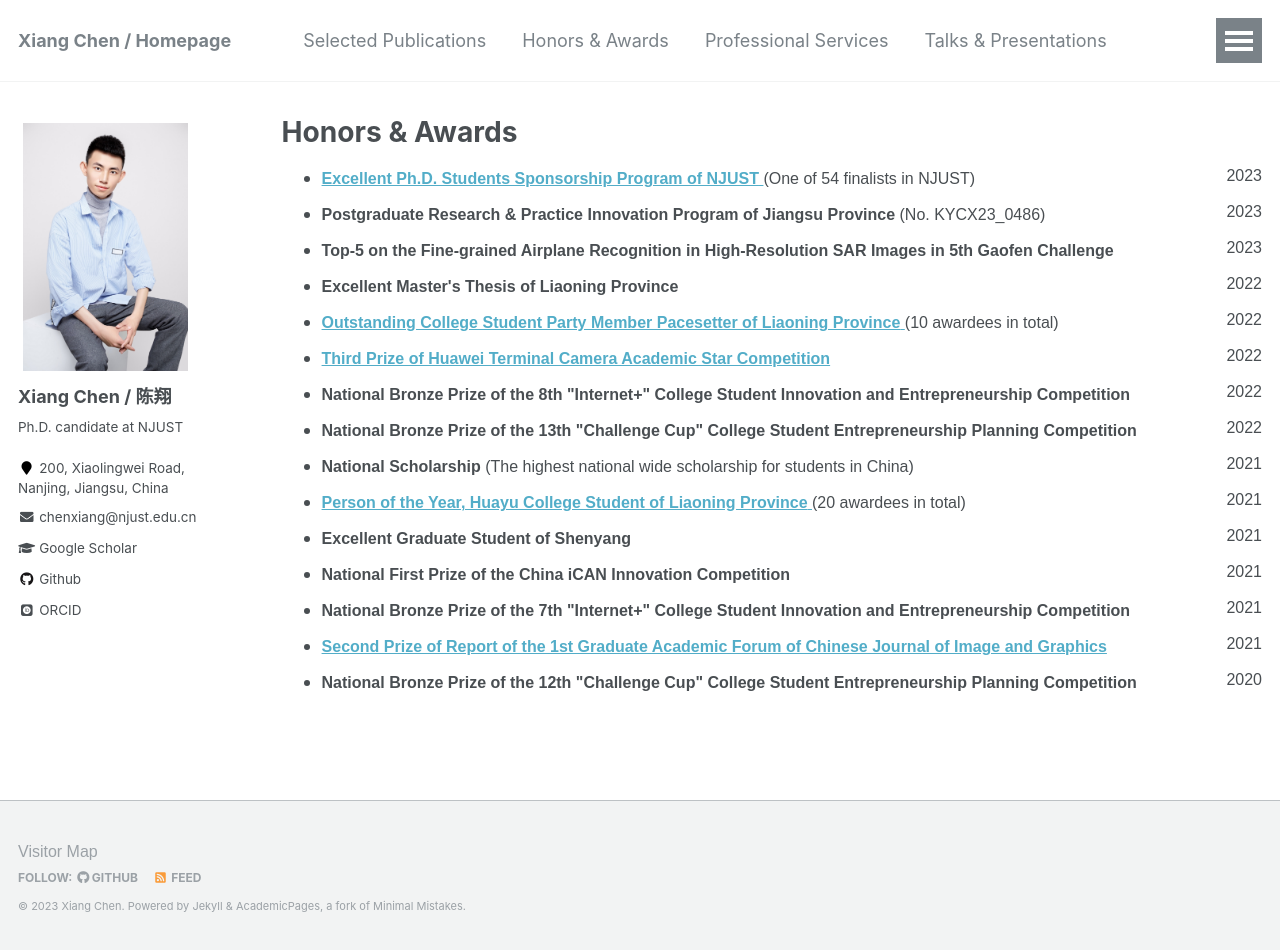
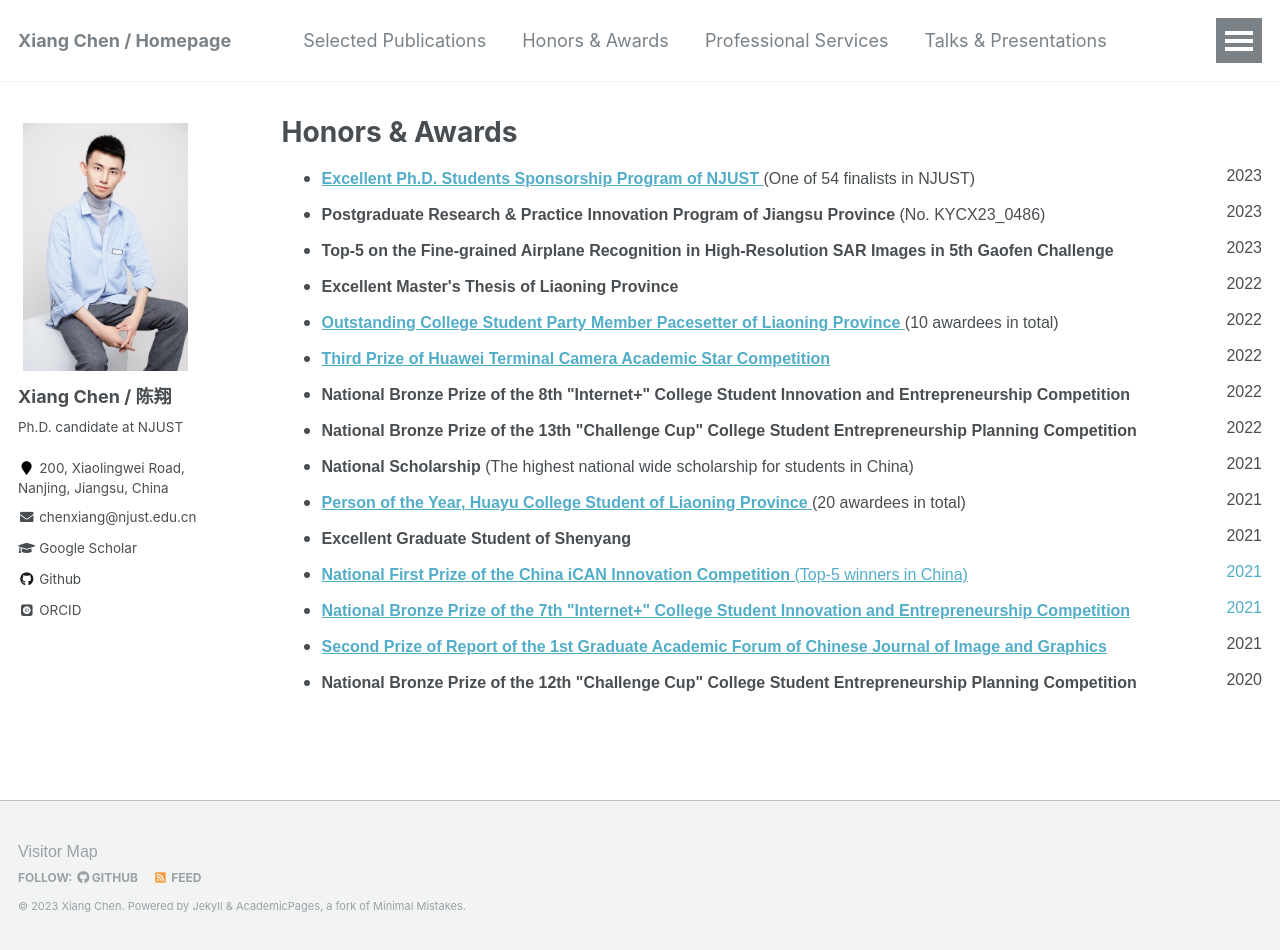
Before and after one commit to cschenxiang/cschenxiang.github.io, a Jekyll site: the page built from _pages/honors.html, in a window 1280 px wide and 950 px high. Built offline with Jekyll 4.4.1, drawn with Linux system fonts in a browser that asks for light colours; some web fonts are replaced.

Commit message:
Update honors.html

```diff
--- a/_pages/honors.html
+++ b/_pages/honors.html
@@ -41,7 +41,7 @@ author_profile: true
 <li><strong>Excellent Graduate Student of Shenyang</strong> <div style="float:right; text-align:right">2021</div>
 </li>
 
-<li> <strong>National First Prize of the China iCAN Innovation Competition</strong>  <div style="float:right; text-align:right">2021</div>
+<li> <a href="https://mp.weixin.qq.com/s/IJZqFblSLmaD4Tx41ovPJA" target="_blank"> <strong>National First Prize of the China iCAN Innovation Competition</strong> (Top-5 winners in China) <div style="float:right; text-align:right">2021</div>
 </li>
 
 <li> <strong>National Bronze Prize of the 7th "Internet+" College Student Innovation and Entrepreneurship Competition</strong>  <div style="float:right; text-align:right">2021</div>
```
